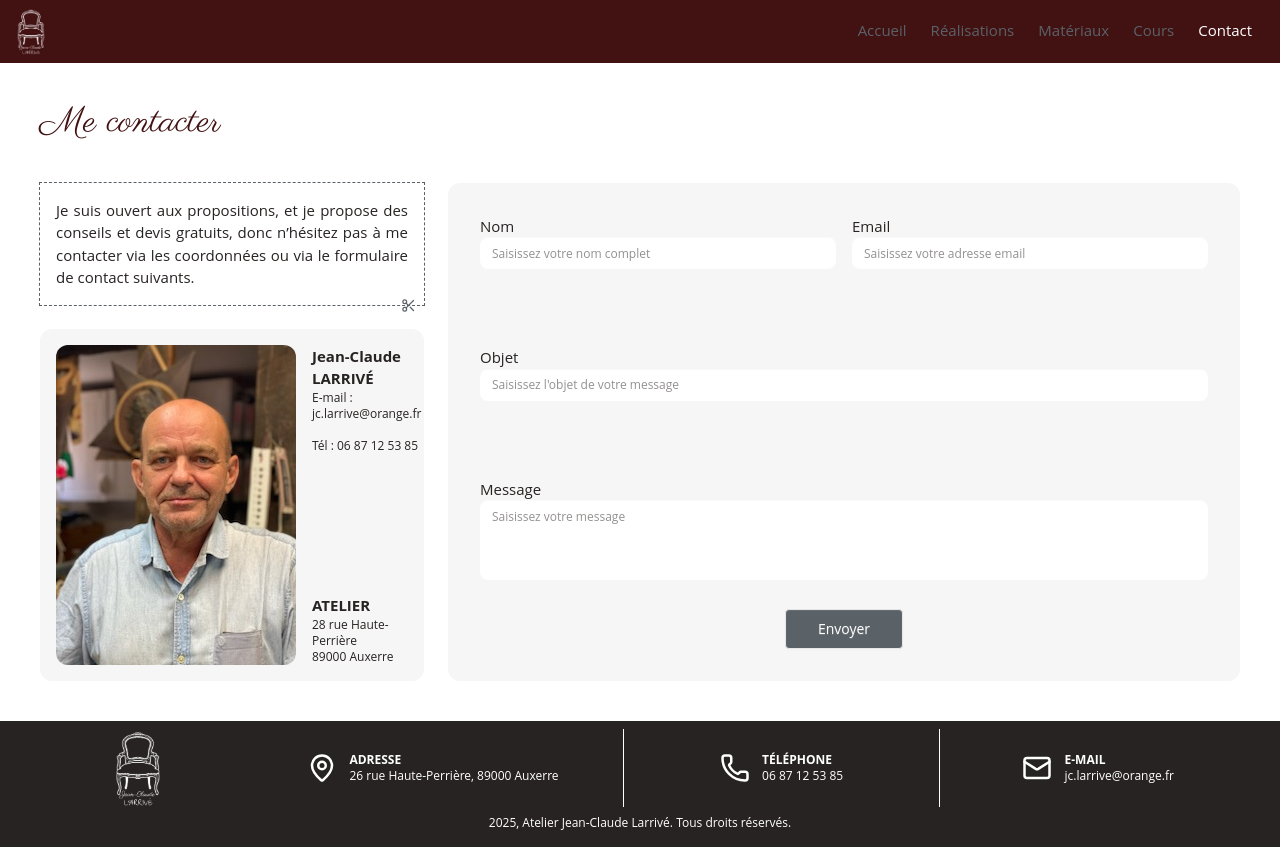
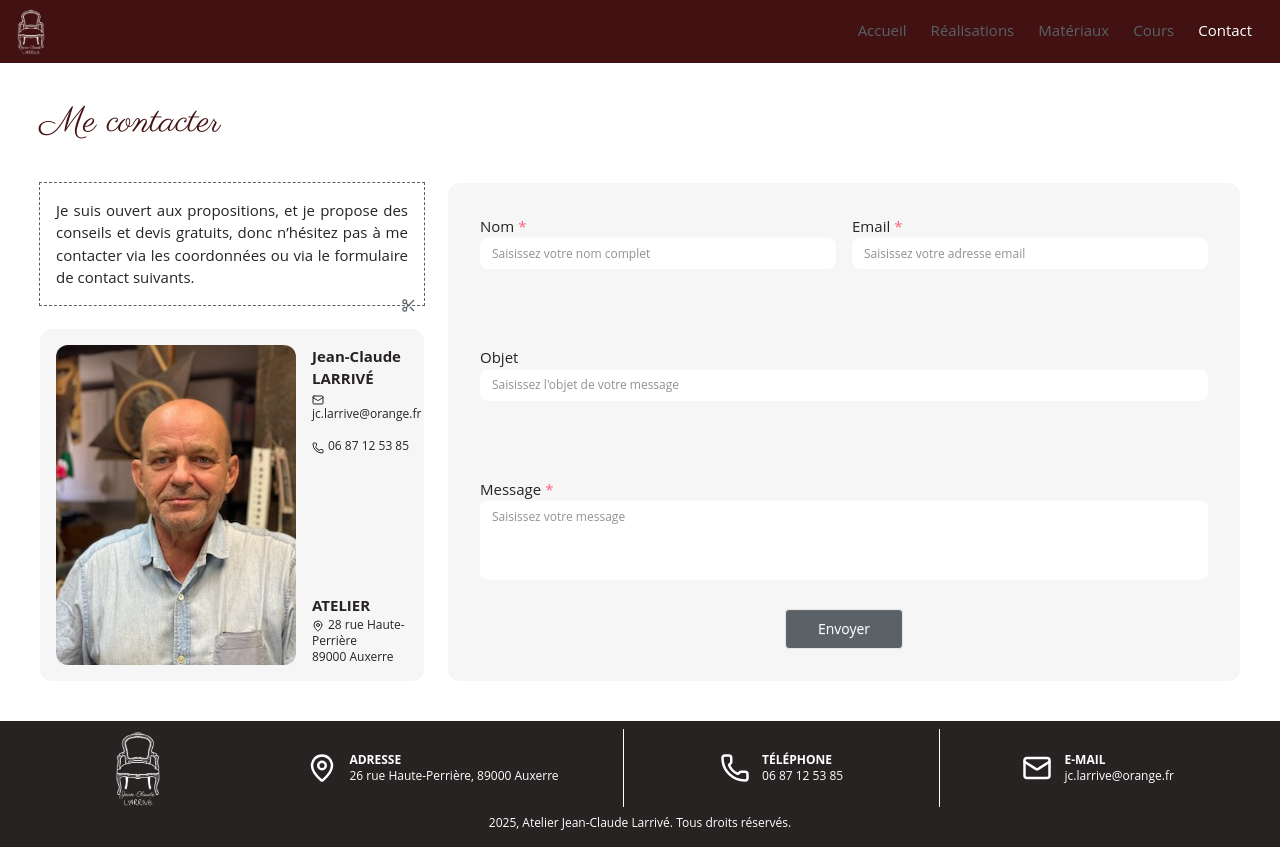
Before and after one commit to Clabb2029/larrive-website, a Next.js app: page /contact in a window 1280 px wide. Built offline with nearby package versions, Linux system fonts and the light colour scheme; a web font is replaced by a local one.

Commit message:
contact page email sending implemented

```diff
--- a/package.json
+++ b/package.json
@@ -9,6 +9,7 @@
         "lint": "next lint"
     },
     "dependencies": {
+        "@emailjs/browser": "^4.4.1",
         "leaflet": "^1.9.4",
         "leaflet-defaulticon-compatibility": "^0.1.2",
         "lucide-react": "^0.515.0",
--- a/src/pages/contact.tsx
+++ b/src/pages/contact.tsx
@@ -1,11 +1,49 @@
+'use client';
+
 import { PageLayout } from "@/components/PageLayout";
 import TextBlock from "@/components/textBlock";
 import Image from "next/image";
-import { ExternalLink } from "lucide-react";
+import { ExternalLink, Mail, MapPin, Phone } from "lucide-react";
+import { FormEvent, useRef, useState } from "react";
+import emailjs from '@emailjs/browser';
 
 export default function Contact() {
 
     const link = "https://www.google.fr/maps/place/LARRIV%C4%96+JEAN+CLAUDE/@47.7924387,3.5668819,563m/data=!3m2!1e3!4b1!4m6!3m5!1s0x47ee4f5125b4e907:0x77197abd675a70f1!8m2!3d47.7924351!4d3.5694568!16s%2Fg%2F11y4nwzr6c?entry=ttu&g_ep=EgoyMDI1MDYxNy4wIKXMDSoASAFQAw%3D%3D";
+
+    const [isDisabled, setIsDisabled] = useState(false);
+
+    const form = useRef<HTMLFormElement>(null);
+
+    const sendEmail = (e: FormEvent<HTMLFormElement>) => {
+        setIsDisabled(true);
+        e.preventDefault();
+
+        if (!form.current) {
+            alert('Formulaire non trouvé. Veuillez réessayer plus tard.');
+            setIsDisabled(false);
+            return;
+        }
+
+        emailjs.sendForm(
+            process.env.NEXT_PUBLIC_EMAILJS_SERVICE_ID as string,
+            process.env.NEXT_PUBLIC_EMAILJS_TEMPLATE_ID as string,
+            form.current,
+            process.env.NEXT_PUBLIC_EMAILJS_PUBLIC_KEY as string
+        ).then(
+            () => {
+                alert('Message envoyé !');
+                form.current?.reset();
+                setIsDisabled(false);
+            },
+            (error) => {
+                console.log(form.current);
+                alert('Erreur lors de l’envoi. Veuillez réessayer plus tard.');
+                console.error(error);
+                setIsDisabled(false);
+            }
+        );
+    };
 
     return (
         <PageLayout className="p-10">
@@ -19,41 +57,40 @@ export default function Contact() {
                             <div className="flex flex-col justify-between h-full gap-6 sm:gap-0">
                                 <div>
                                     <h2 className="font-bold">Jean-Claude LARRIVÉ</h2>
-                                    <p className="text-xs group">E-mail : <a href="mailto:jc.larrive@orange.fr">jc.larrive@orange.fr<ExternalLink className="inline-block h-[1em] w-[1em] align-text-bottom opacity-0 group-hover:opacity-50 transition-opacity duration-200 ms-1" /></a></p>
-                                    <p className="text-xs group">Tél : <a href="tel:0687125385">06 87 12 53 85<ExternalLink className="inline-block h-[1em] w-[1em] align-text-bottom opacity-0 group-hover:opacity-50 transition-opacity duration-200 ms-1" /></a></p>
+                                    <p className="text-xs group"><a href="mailto:jc.larrive@orange.fr"><Mail className="inline-block h-[1em] w-[1em] align-text-bottom me-1" />jc.larrive@orange.fr<ExternalLink className="inline-block h-[1em] w-[1em] align-text-bottom opacity-0 group-hover:opacity-50 transition-opacity duration-200 ms-1" /></a></p>
+                                    <p className="text-xs group"><a href="tel:0687125385"><Phone className="inline-block h-[1em] w-[1em] align-text-bottom me-1" />06 87 12 53 85<ExternalLink className="inline-block h-[1em] w-[1em] align-text-bottom opacity-0 group-hover:opacity-50 transition-opacity duration-200 ms-1" /></a></p>
                                 </div>
                                 <div>
                                     <h2 className="font-bold">ATELIER</h2>
-                                    <p className="text-xs group"><a href={link} target="_blank">28 rue Haute-Perrière<ExternalLink className="inline-block h-[1em] w-[1em] align-text-bottom opacity-0 group-hover:opacity-50 transition-opacity duration-200 ms-1" /></a></p>
-                                    <p className="text-xs">89000 Auxerre</p>
+                                    <a href={link} target="_blank" className="group">
+                                        <p className="text-xs"><MapPin className="inline h-[1em] w-[1em] me-1" />28 rue Haute-Perrière</p>
+                                        <p className="text-xs">89000 Auxerre<ExternalLink className="inline-block h-[1em] w-[1em] align-text-bottom opacity-0 group-hover:opacity-50 transition-opacity duration-200 ms-1" /></p>
+                                    </a>
                                 </div>
                             </div>
                         </div>
                     </div>
-                    <div className="card bg-base-200 p-8 rounded-xl col-span-1 md:col-span-2 gap-6">
+                    <form ref={form} onSubmit={sendEmail} className="card bg-base-200 p-8 rounded-xl col-span-1 md:col-span-2 gap-6">
                         <div className="flex flex-col md:flex-row flex-1 gap-4">
                             <div className="flex flex-col flex-1">
-                                <label htmlFor="name">Nom</label>
-                                <input type="text" id="name" placeholder="Saisissez votre nom complet" className="input input-sm border-none rounded-lg w-full" />
+                                <label htmlFor="name">Nom <span className="red">*</span></label>
+                                <input type="text" id="name" placeholder="Saisissez votre nom complet" className="input input-sm border-none rounded-lg w-full" name="from_name" required />
                             </div>
                             <div className="flex flex-col flex-1">
-                                <label htmlFor="email">Email</label>
-                                <input type="email" id="email" placeholder="Saisissez votre adresse email" className="input input-sm border-none rounded-lg w-full" />
+                                <label htmlFor="email">Email <span className="red">*</span></label>
+                                <input type="email" id="email" placeholder="Saisissez votre adresse email" className="input input-sm border-none rounded-lg w-full" name="from_email" required />
                             </div>
                         </div>
                         <div className="flex flex-col flex-1">
                             <label htmlFor="object">Objet</label>
-                            <input type="text" id="object" placeholder="Saisissez l'objet de votre message" className="input input-sm border-none rounded-lg w-full" />
+                            <input type="text" id="object" placeholder="Saisissez l'objet de votre message" className="input input-sm border-none rounded-lg w-full" name="subject" />
                         </div>
                         <div className="flex flex-col flex-1">
-                            <label htmlFor="message">Message</label>
-                            <textarea id="message" placeholder="Saisissez votre message" className="textarea input-sm border-none rounded-lg resize-none w-full"></textarea>
+                            <label htmlFor="message">Message <span className="red">*</span></label>
+                            <textarea id="message" placeholder="Saisissez votre message" className="textarea input-sm border-none rounded-lg resize-none w-full" name="message" required></textarea>
                         </div>
-                        <button className="btn bg-base-300 font-normal px-8 text-base-100 mx-auto hover:brightness-85">Envoyer</button>
-                    </div>
-                </div>
-                <div>
-
+                        <button type="submit" disabled={isDisabled} className="btn bg-base-300 font-normal px-8 text-base-100 mx-auto hover:brightness-85">Envoyer</button>
+                    </form>
                 </div>
             </div>
         </PageLayout>
--- a/src/styles/globals.css
+++ b/src/styles/globals.css
@@ -57,3 +57,7 @@ body {
     font-weight: bold;
     color: var(--color-primary)
 }
+
+.red {
+    color: var(--color-error);
+}
```
Also changed, not shown: 1 other file (tests, documents, lock files or other folders).
